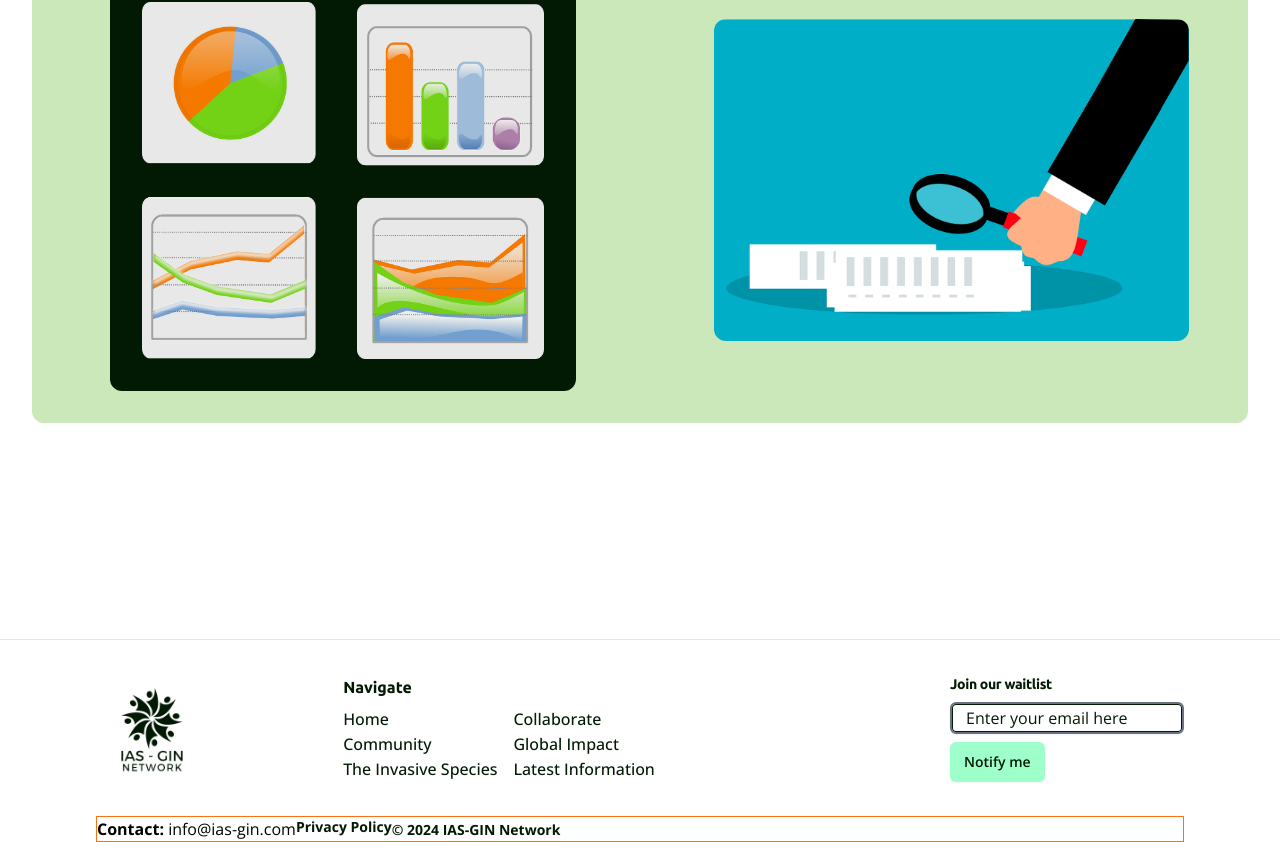
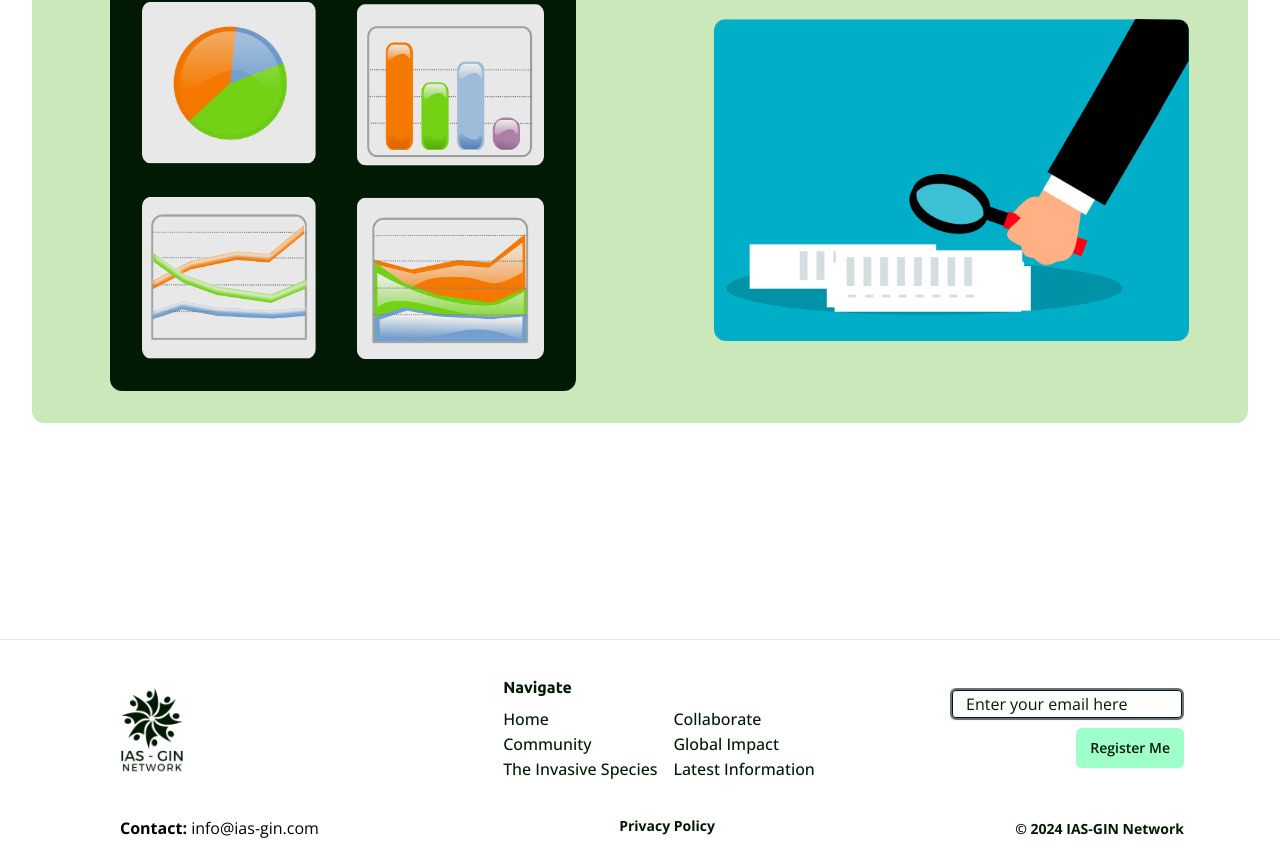
Before and after one commit to Ed-TheVisionMaker/green-ig-ias-network, a Next.js app: page / in a window 1280 px wide. Shown: the part 4672-5514 px from the top of the page. Built offline with nearby package versions, Linux system fonts and the light colour scheme; a web font is replaced by a local one.

Commit message:
style: arranged footer items

```diff
--- a/components/Footer/index.tsx
+++ b/components/Footer/index.tsx
@@ -19,7 +19,7 @@ const Footer = () => {
             <p>Collaborate</p>
           </div> */}
         </div>
-        <div className='flex flex-col mr-40 text-md text-ginBlack font-semibold'>
+        <div className='flex flex-col ml-40 text-md text-ginBlack font-semibold'>
           <h3 className='text-md mb-2 font-ubuntu font-bold text-ginBlack'>
             Navigate
           </h3>
@@ -66,19 +66,19 @@ const Footer = () => {
             </div>
           </div>
         </div>
-        <div className='flex flex-col items-start'>
-          <h3 className='text-sm font-ubuntu font-bold tracking-tight text-ginBlack mb-2'>
-            Join our waitlist
-          </h3>
+        <div className='flex flex-col items-end'>
+          {/* <h3 className='text-sm font-ubuntu tracking-tight text-ginBlack mb-2'>
+            Register here
+          </h3> */}
           <WaitlistInput className=' min-w-0 rounded-md  h-8 border-2 px-3.5 py-2 mb-2 placeholder:text-ginBlack text-ginBlack shadow-sm ring-1 ring-inset ring-ginBlack focus:ring focus:ring-inset focus:ring-darkGreen focus:border-transparent' />
           <WaitlistButton className='rounded-md bg-aquamarine px-3.5 py-2.5 text-sm font-semibold text-ginBlack placeholder:text-ginBlack shadow-sm focus-visible:outline focus-visible:outline-2 focus-visible:outline-offset-2 focus-visible:outline-white' />
         </div>
       </div>
-      <div className='flex border border-orange-500'>
-        <div>
+      <div className='flex justify-between'>
+        <div className='ml-6'>
           <strong>Contact:</strong> info@ias-gin.com
         </div>
-        <div className='text-sm font-bold text-ginBlack'>
+        <div className='text-sm font-bold text-ginBlack mr-90'>
           <Link href='/privacy-policy'>Privacy Policy</Link>
         </div>
         <div>
--- a/components/WaitlistButton/index.tsx
+++ b/components/WaitlistButton/index.tsx
@@ -7,7 +7,7 @@ const WaitlistButton = (props: ButtonHTMLAttributes<HTMLButtonElement>) => {
     //   className='flex-none rounded-md bg-pistachio px-3.5 py-2.5 ml-8 text-sm font-semibold text-ginBlack placeholder:text-ginBlack shadow-sm focus-visible:outline focus-visible:outline-2 focus-visible:outline-offset-2 focus-visible:outline-white'
 
       {...props}>
-      Notify me
+      Register Me
     </button>
   );
 };
```
